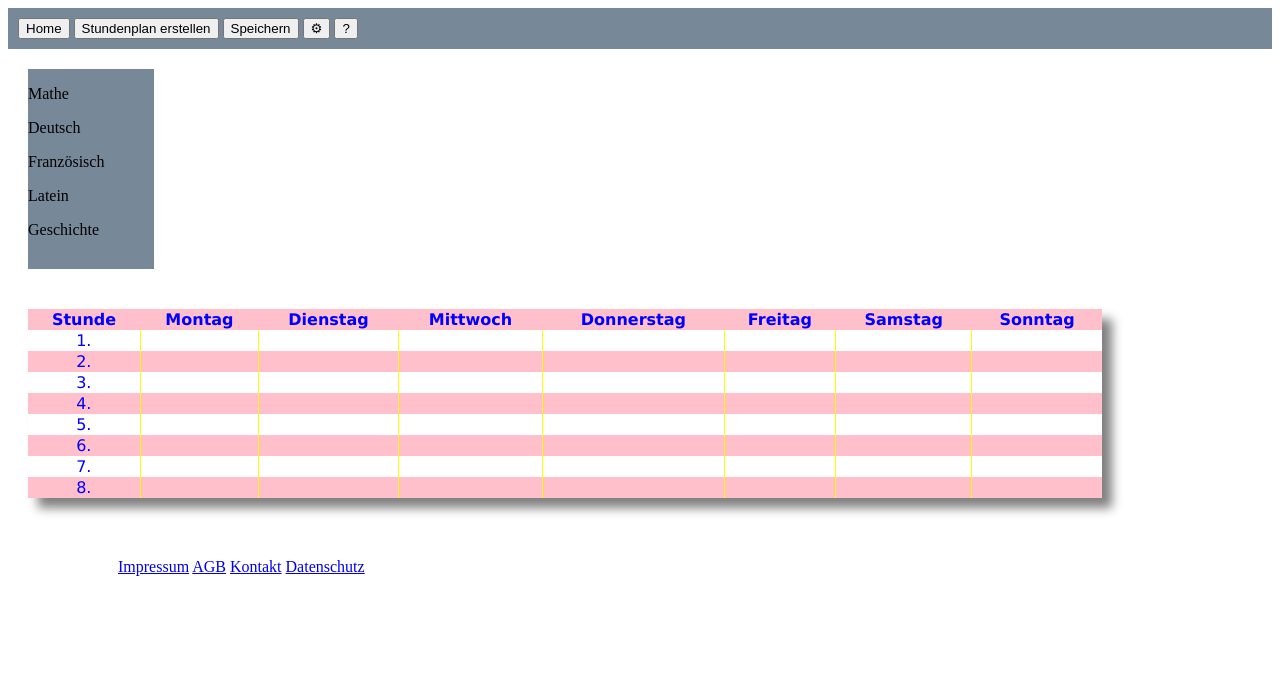
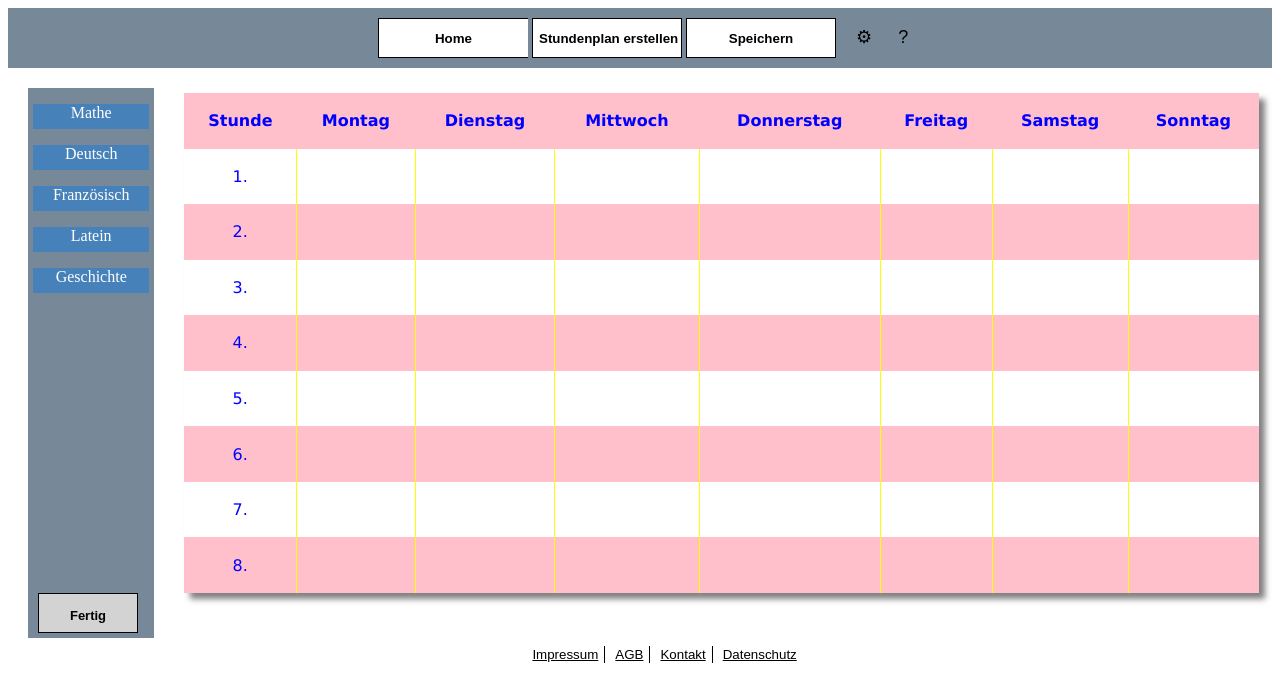
Before and after one commit to Webprog2016Gruppe6/EA3, a plain HTML site: page semp/index.html in a window 1280 px wide. Drawn offline with nearby package versions, Linux system fonts and the light colour scheme.

Commit message:
Layout an Wireframe angepasst aktualisiertes JavaScript an Abgabe EA3

```diff
--- a/semp/css/stylesheetgrundstruktur.css
+++ b/semp/css/stylesheetgrundstruktur.css
@@ -44,13 +44,14 @@
       		border: 1px solid yellow;
       	}
       table {
-      		box-shadow: 10px 10px 10px grey;
+      		box-shadow: 6px 6px 6px grey;
   			border-collapse: collapse;
-  			margin-left: 20px;
-  			margin-right: 20px;
-  			margin-bottom: 30px;
-  			margin-top: 20px;
+  			margin-left: 10px;
+  			margin-right: 10px;
+  			margin-bottom: 20px;
+  			margin-top: 25px;
 		  	width: 85%;
+		  	height: 500px;
 		  	float: left;
 		  	box-sizing: border-box; /*padding soll keine Rolle spielen*/
       	}
@@ -66,7 +67,7 @@
 		  background-color: lightslategray;
 		  float: left;
 		  width: 10%;
-		  height: 200px;
+		  height: 550px;
 		  margin-bottom: 20px;
 		  margin-top: 20px;
 		  margin-left: 20px;
@@ -84,6 +85,89 @@
 		  height:50%;
 		  float: left;
 		  box-sizing: border-box; /*padding soll keine Rolle spielen*/
-		  margin-top: 20px;
-		  margin-left: 100px;
+		  margin-top: 30px;
+		  margin-left: 350px;
+		  padding:2px;
 	  }
+	  button {
+		  border: none;
+		  background-color: white;
+		  text-decoration:underline;
+		  border-right: 1px solid black;
+		}
+	  button:last-child {
+		  border: none;
+		  background-color: white;
+		  text-decoration:underline;
+		  border-right: none;
+		}
+	  #erstellen,#speichern {
+		  border: none;
+		  background-color: white;
+		  text-decoration:none;
+		  border:1px solid black;
+		  border-spacing: 0px;
+		  border-collapse: collapse;
+		  padding-left: none;
+		  padding-right: none;
+		  text-align: center;
+		  font-weight: bold;
+		  font-size: normal;
+		  margin: center;
+		  width: 150px;
+		  height:40px;
+		}
+	  #home {
+		  border: none;
+		  background-color: white;
+		  text-decoration:none;
+		  border-top: 1px solid black;
+		  border-bottom: 1px solid black;
+		  border-left: 1px solid black;
+		  border-spacing: 0px;
+		  border-collapse: collapse;
+		  padding-left: none;
+		  padding-right: none;
+		  text-align: center;
+		  font-weight: bold;
+		  font-size: normal;
+		  margin: center;
+		  margin-left:360px;
+		  width: 150px;
+		  height:40px;
+		}
+	  #einstellungen,#hilfe {
+	  	  text-decoration:none;
+	  	  font-size: large;
+		  background-color: lightslategray;
+		  border-top: none;
+		  border-bottom: none;
+		  margin-left:10px;
+		  border:none;
+		}
+
+	 div {
+		  color: white;
+		  background-color: #4682B9;
+		  height: 25px;
+		  margin-right: 5px;
+		  margin-left: 5px;
+		  border-color: #4682B9;
+		  border-right: 1px solid #4682B9;
+		  border-left: 1px solid #4682B9;
+		  text-align: center;
+		}
+	#fertig {
+		  border: 1px solid black;
+		  background-color: lightgrey;
+		  text-decoration:none;
+		  margin-top:300px;
+		  margin-left:10px;
+		  height: 40px;
+		  width: 100px;
+		  text-align: center;
+		  font-weight: bold;
+		  font-size: small;
+		  border-spacing: 10px;
+    	  border-collapse: separate;
+		}
--- a/semp/index.html
+++ b/semp/index.html
@@ -14,15 +14,35 @@
     <script src="https://cdn.datatables.net/1.10.12/js/jquery.dataTables.min.js"></script>
   	<script src="https://code.jquery.com/ui/1.12.1/jquery-ui.js"></script>
 
-  	<script type="text/javascript" src="javascript/javaScript.js"></script>
+  <script type="text/javascript" src="javascript/javaScript.js"></script>
+  <!--https://datatables.net/examples/basic_init/scroll_xy.html-->
   	<script type="text/javascript" src="javascript/datatables.js"></script>
 
       <!--Lightbox für Formularerstellung wird implementiert.
       http://www.lokeshdhakar.com/projects/lightbox2/#download-->
       <script type="text/javascript" src="javascript/lightbox.js"></script>
-	  <script>
 
-	  </script>
+      <script>
+      var popup;
+
+      function impressumOpen() {
+          popup = window.open("", "popup", "width=500,height=300");
+          popup.document.write("<p>Webseite made by Gruppe 6 aus Webprogrammierung</p>");
+      }
+
+      function agbOpen() {
+          popup = window.open("", "popup", "width=500,height=300");
+          popup.document.write("<p>Alle Rechte vorbehalten</p>");
+      }
+      function kontaktOpen() {
+          popup = window.open("", "popup", "width=500,height=300");
+          popup.document.write("<p>Kontakt über moodle.oncampus.de</p>");
+      }
+      function datenschutzOpen() {
+          popup = window.open("", "popup", "width=500,height=300");
+          popup.document.write("<p>Ihr Datenschutz wird gewahrt. :-)</p>");
+      }
+      </script>
 
   </head>
   <body>
@@ -38,10 +58,10 @@
 			<input type="submit" id="speichern" value="Speichern" href="javascript:alert('Aktion folgt');"
                    onclick=" "> <!--a href="#"-->
 			<!-- Hier wird der eingegebene/erstellte Stundenplan gespeichert.-->
-			<button type="submit" id="einstellungen" href="javascript:alert('Aktion folgt');"onclick=" ">&#9881;</button>
+			<input type="submit" value="&#9881;" id="einstellungen" href="javascript:alert('Aktion folgt');"onclick=" ">
             <!--a href="#"-->
             <!-- Hier gelangt man zu den Einstellungen-->
-			<button type="submit" id="hilfe" href="javascript:alert('Aktion folgt');">?</button>
+			<input type="submit" value="?" id="hilfe" href="javascript:alert('Aktion folgt');">
             <!--a href="#"-->
 			<!--Hier gelangt man zur Hilfe-->
 		</form>
@@ -60,6 +80,7 @@
 			 ondragstart="draggenInnerTable(event)"><p>Latein</p></div>
 		<div id="geschichte" draggable="true"
 			 ondragstart="draggenInnerTable(event)"><p>Geschichte</p></div>
+		<button id="fertig"><p>Fertig</p></button>
 
 
 
@@ -71,9 +92,9 @@
 
 	</aside>
 
-    <!--https://datatables.net/examples/basic_init/scroll_xy.html-->
 
-<table>
+
+<table id="stundenplaner">
 	<tr>
 		<th>Stunde</th>
 		<th>Montag</th>
@@ -174,13 +195,13 @@
   <footer>
     <nav>
     	<!--Hier wird auf das Impressum verlinkt.-->
-  		<a href="impressum.html">Impressum</a>
+  		<button onclick="impressumOpen()">Impressum</button>
   		<!--Hier wird auf die AGBs verlinkt.-->
-  		<a href="agb.html">AGB</a>
+        <button onclick="agbOpen()">AGB</button>
   		<!--Hier wird auf die Kontaktmöglichkeiten verlinkt.-->
-  		<a href="kontakt.html">Kontakt</a>
+        <button onclick="kontaktOpen()">Kontakt</button>
   		<!--Hier wird auf Datenschutzbestimmungen der Webseite verlinkt.-->
-  		<a href="datenschutz.html">Datenschutz</a>
+        <button onclick="datenschutzOpen()">Datenschutz</button>
 	</nav>
   </footer>
 </body>
--- a/semp/javascript/datatables.js
+++ b/semp/javascript/datatables.js
@@ -5,15 +5,15 @@ $(document).ready(function() {
                 "targets": [ 6 ],
                 "visible": false, //Spalte Samstag wird ausgeblendet
                 "searchable": false
-            },
+            }/*
             {
-                "targets": [7],
+                "targets": [ 7 ],
                 "visible": false, //Spalte Sonntag wird ausgeblendet
                 "searchable": false
-            }
+            }*/
         ],
-        "scrollY": 200,  // legt die Größe des scrollbaren Bereichs fest
-        "scrollX": true, //Hier wird der Stundenplan scrollbar gemacht
+        "scrollY": 100,  // legt die Größe des scrollbaren Bereichs fest
+        "scrollX": 800, //Hier wird der Stundenplan scrollbar gemacht
         "filter": false, //Filter werden ausgeblendet
         "info": false,   //Titel wird ausgeblendet
         "paging": false,
```
